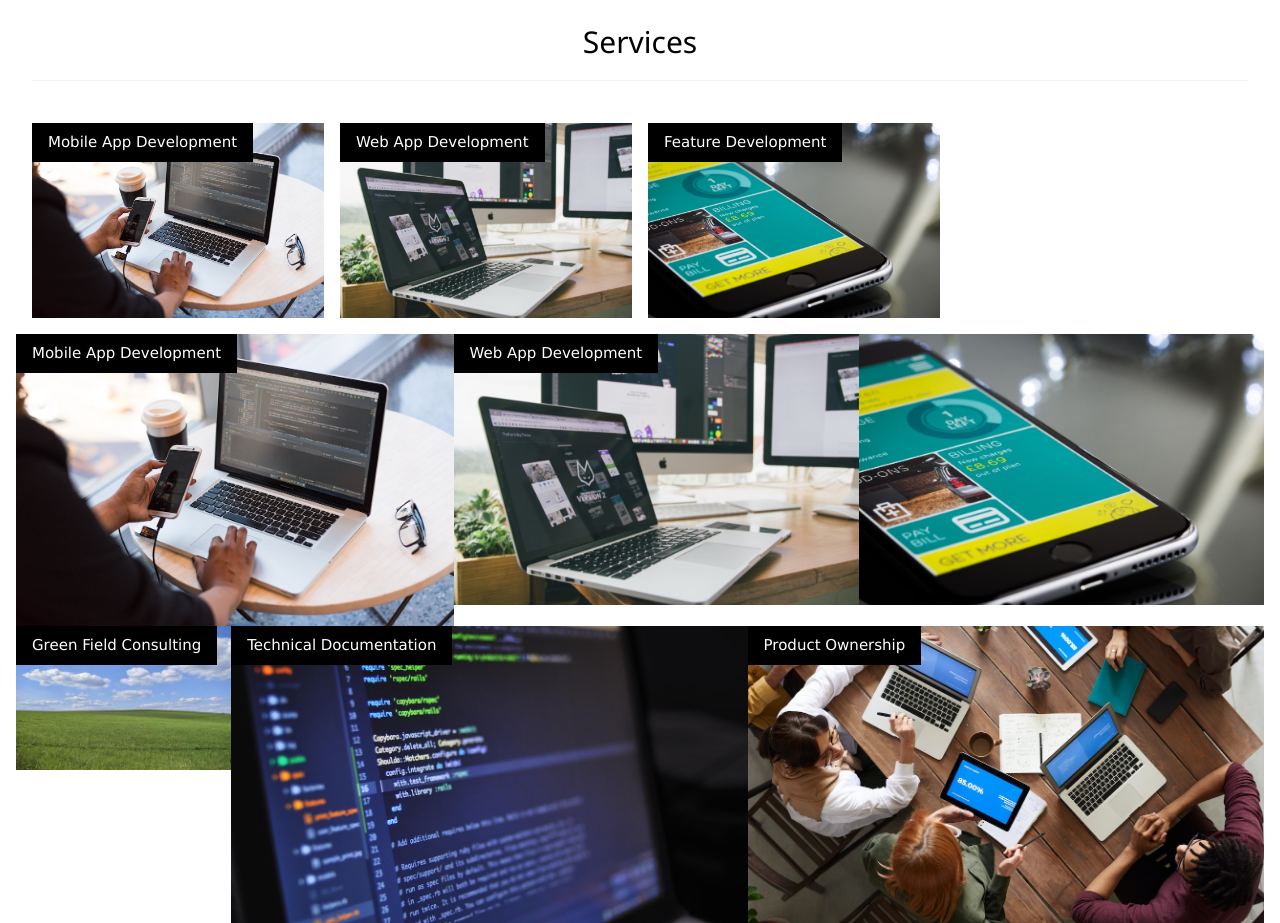
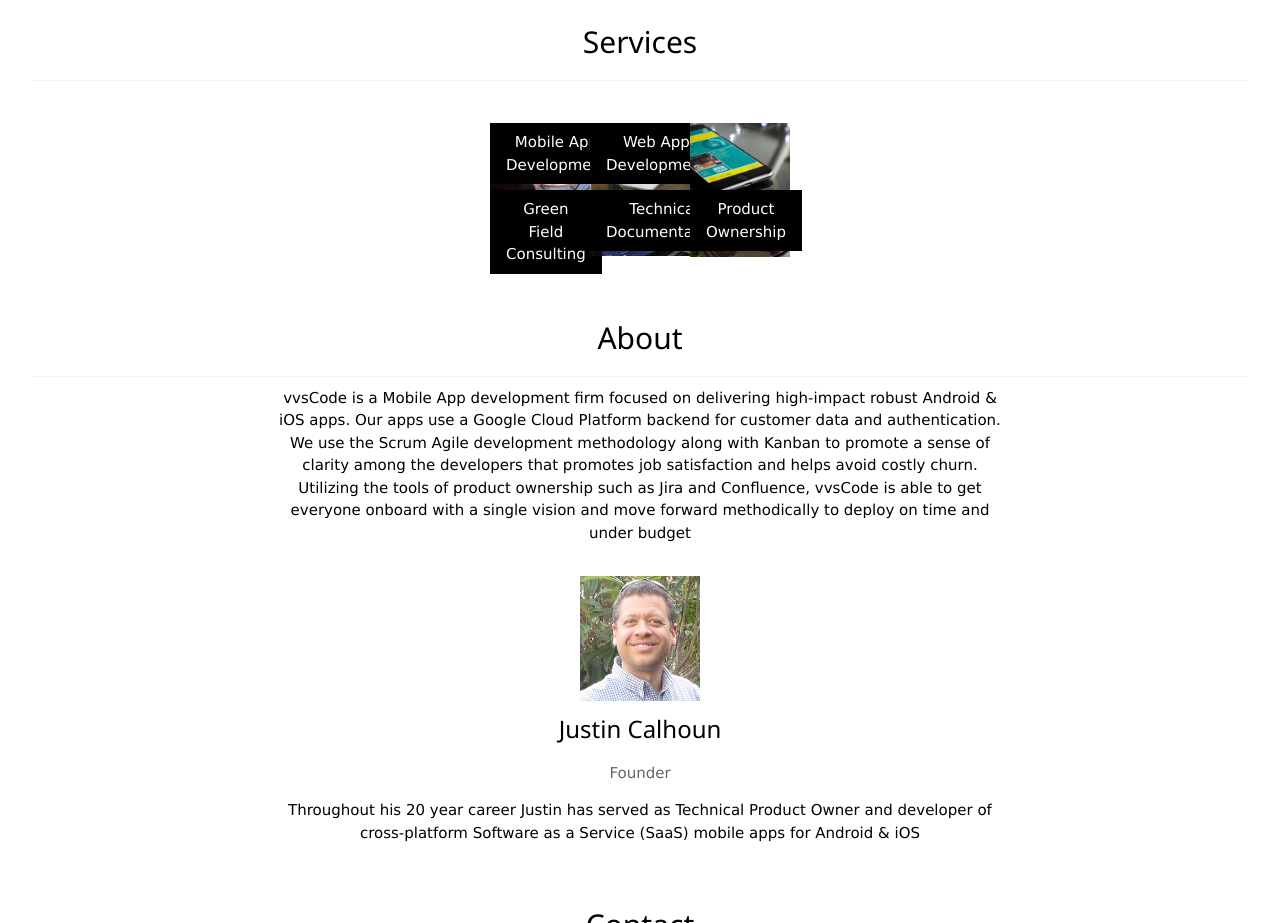
Before and after one commit to vvsCodeDev/vvsCodeWebDev, a plain HTML site: page public/index.html in a window 1280 px wide. Shown: the part 900-1823 px from the top of the page. Drawn offline with Linux system fonts and the light colour scheme.

Commit message:
image size test

```diff
--- a/public/index.html
+++ b/public/index.html
@@ -38,7 +38,7 @@
   <div class="w3-container w3-padding-32 w3-center" id="services">
     <h2 class="w3-border-bottom w3-border-light-grey w3-padding-16">Services</h2>
   </div>
-
+<!--
   <div class="w3-row-padding w3-center">
     <div class="w3-col l3 m6 w3-margin-bottom">
       <div class="w3-display-container">
@@ -58,24 +58,24 @@
         <img src="/images/demo.jpg" alt="Feature Development" style="width:100%">
       </div>
     </div>
-  </div>
+  </div>   -->
 
   <div style="display: flex; flex-direction: row; justify-content: center;">
     <div style="display: flex; flex-direction: column;">
       <div class="w3-display-container">
         <div class="w3-display-topleft w3-black w3-padding">Mobile App Development</div>
-        <img src="/images/testing.jpg" alt="Mobile App Development" style="width:100%">
+        <img src="/images/testing.jpg" alt="Mobile App Development" style="width: 100px;">
       </div>
     </div>
     <div style="display: flex; flex-direction: column;">
       <div class="w3-display-container">
         <div class="w3-display-topleft w3-black w3-padding">Web App Development</div>
-        <img src="/images/webdev.jpg" alt="Web App Development" style="width:100%">
+        <img src="/images/webdev.jpg" alt="Web App Development" style="width: 100px;">
       </div>
     </div>
     <div style="display: flex; flex-direction: column;">
       <div class="w3-display-container">
-        <img src="/images/demo.jpg" alt="Feature Development" style="width:100%">
+        <img src="/images/demo.jpg" alt="Feature Development" style="width: 100px;">
       </div>
     </div>
   </div>
@@ -84,19 +84,19 @@
     <div style="display: flex; flex-direction: column;">
       <div class="w3-display-container">
         <div class="w3-display-topleft w3-black w3-padding">Green Field Consulting</div>
-        <img src="/images/field.jpg" alt="Green Field Consulting" style="width:100%">
+        <img src="/images/field.jpg" alt="Green Field Consulting" style="width: 100px;">
       </div>
     </div>
     <div style="display: flex; flex-direction: column;">
       <div class="w3-display-container">
         <div class="w3-display-topleft w3-black w3-padding">Technical Documentation</div>
-        <img src="/images/documentation.jpg" alt="Technical Documentation" style="width:100%">
+        <img src="/images/documentation.jpg" alt="Technical Documentation" style="width: 100px;">
       </div>
     </div>
     <div style="display: flex; flex-direction: column;">
       <div class="w3-display-container">
         <div class="w3-display-topleft w3-black w3-padding">Product Ownership</div>
-        <img src="/images/project.jpg" alt="Product Ownership" style="width:100%">
+        <img src="/images/project.jpg" alt="Product Ownership" style="width: 100px;">
       </div>
     </div>
   </div>
```
